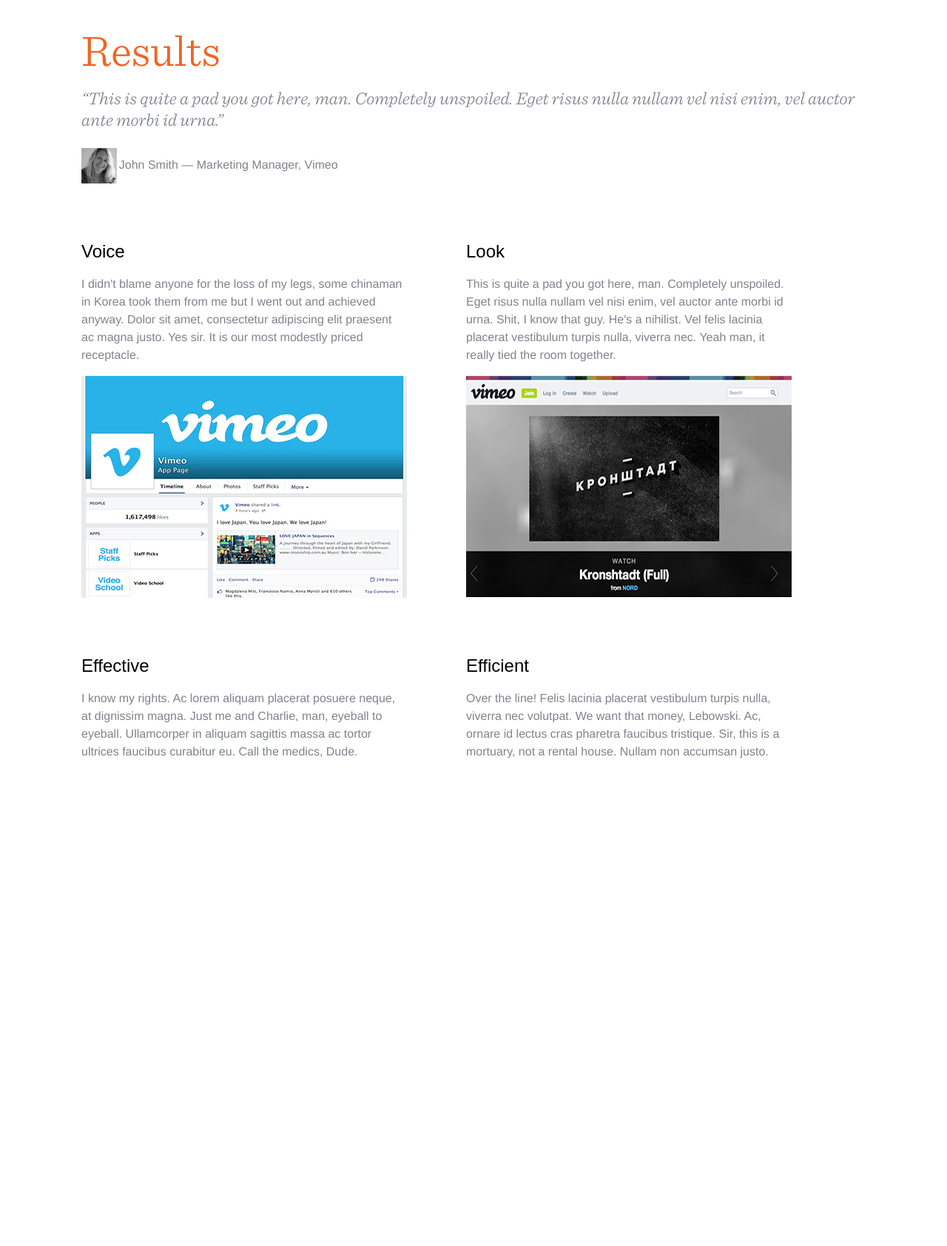
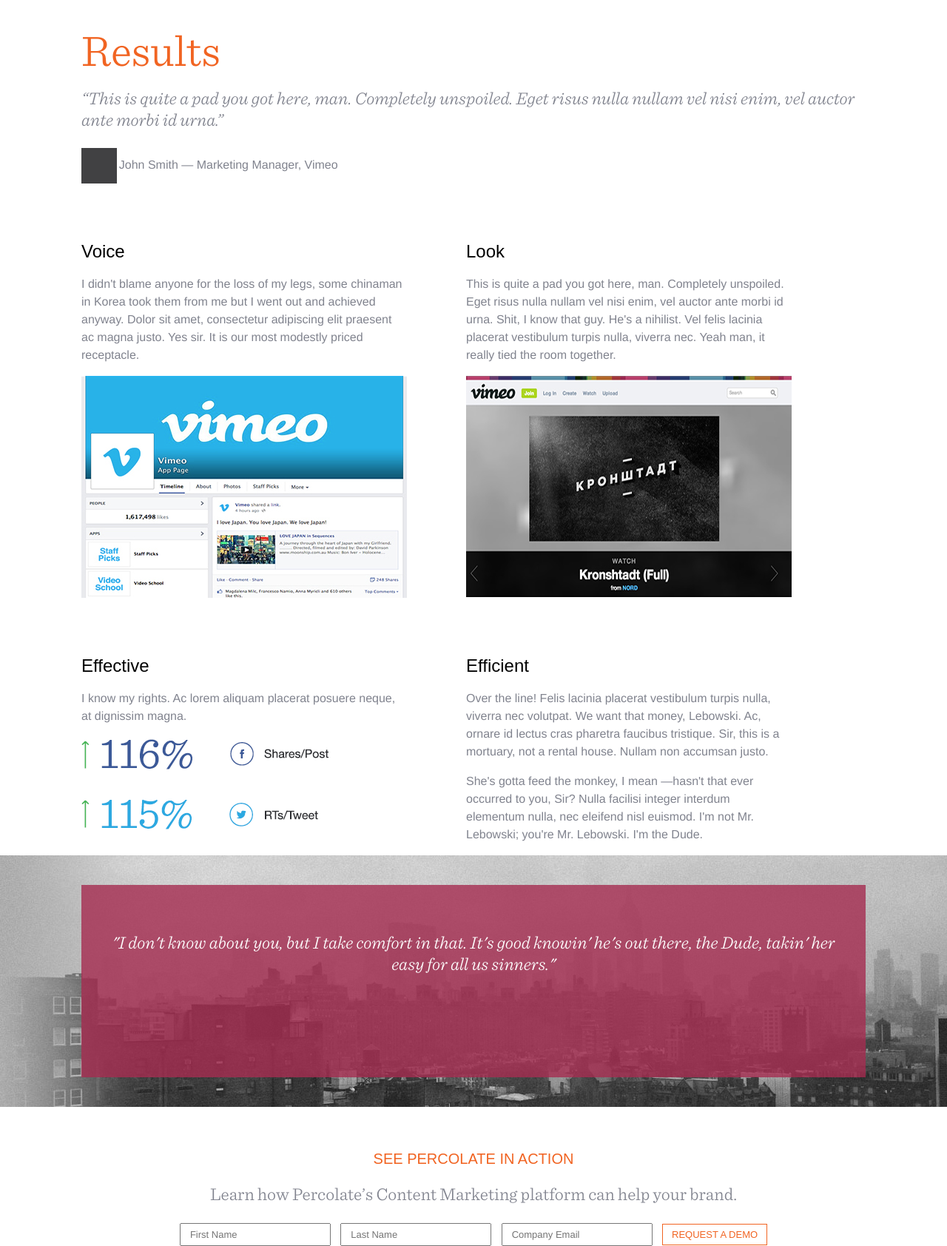
Before and after one commit to hlmurray/percolate-app, a PHP site: page / in a window 1280 px wide. Shown: the part 729-2413 px from the top of the page at 74% size. Before the commit the page ends 1754 px from the top, so only its background shows below. Run offline with PHP 8.4, Linux system fonts and the light colour scheme; some web fonts are replaced.

Commit message:
feat(percolate-app): create form

```diff
--- a/css/styles.css
+++ b/css/styles.css
@@ -21,6 +21,15 @@ h2 {
 	font-weight: normal;
 	line-height: 1;
 	color: black;
+}
+
+h3 {
+	font-family: "Futura W01 Bold", Arial, sans-serif;
+	font-size: 20px;
+	font-weight: normal;
+	line-height: 1;
+	color: hsl(19, 88%, 54%);
+	text-transform: uppercase;
 }
 
 p {
@@ -143,14 +152,16 @@ img {
 
 /* hero & client overlay */
 
-.hero {
+.hero,
+.hero--footer {
 	background-image: url(../img/slideshow_city.jpg);
 	position: relative;
 	width: 100%;
 	margin-bottom: 60px;
 }
 
-.hero-overlay {
+.hero-overlay,
+.hero--footer-overlay {
 	background-color: hsla(19, 88%, 54%, 0.8);
 	position: relative;
 	height: 355px;
@@ -200,12 +211,61 @@ img {
 	line-height: 24px;
 }
 
-.voice {
+.voice,
+.effective {
 	margin-right: 80px;
 }
 
 .voice,
-.look {
+.look,
+.effective,
+.efficient {
 	font-family: "Helvetica Neue", Helvetica, Arial, sans-serif;
 	width: 440px;
 }
+
+.hero--footer {
+	clear: both;
+	height: 340px;
+	position: static;
+}
+
+.hero--footer-overlay {
+	background: hsla(342, 58%, 41%, 0.8);
+	height: 260px;
+	top: 40px;
+}
+
+.hero-container p {
+	color: white;
+	text-align: center;
+	font-style: italic;
+}
+
+.demo {
+	width: 1060px;
+	margin: 0 auto;
+	text-align: center;
+}
+
+input[type=text],
+input[type=email],
+input[type=submit] {
+	font-size: 13px;
+	padding: 6px 12px;
+	outline: 0;
+}
+
+input[type=text],
+input[type=email] {
+	font-family: "Helvetica Neue", Helvetica, Arial, sans-serif;
+	margin-right: 1%;
+}
+
+input[type=submit] {
+	background-color: white;
+	color: hsl(19, 88%, 54%);
+	font-family: "Futura W01 Bold", Arial, sans-serif;
+	text-transform: uppercase;
+	border: 1px solid hsl(19, 88%, 54%);
+}
--- a/index.html
+++ b/index.html
@@ -54,7 +54,7 @@
 						<h1>Results</h1>
 					</header>
 					<p>“This is quite a pad you got here, man. Completely unspoiled. Eget risus nulla nullam vel nisi enim, vel auctor ante morbi id urna.”</p>
-					<img src="img/katja.jpg">
+					<img src="img/gray.png" alt="Vimeo Placeholder">
 					<span class="caption">John Smith — Marketing Manager, Vimeo</span>
 				</div>
 				<div class="results--callout">
@@ -63,30 +63,51 @@
 							<h2>Voice</h2>
 						</header>
 						<p>I didn't blame anyone for the loss of my legs, some chinaman in Korea took them from me but I went out and achieved anyway. Dolor sit amet, consectetur adipiscing elit praesent ac magna justo. Yes sir. It is our most modestly priced receptacle.</p>
-						<img src="img/vimeo_fb.jpg" alt="Vimeo Facebook">
+						<img src="img/voice.jpg" alt="Vimeo Voice">
 					</article>
 					<article class="look left">
 						<header>
 							<h2>Look</h2>
 						</header>
 						<p>This is quite a pad you got here, man. Completely unspoiled. Eget risus nulla nullam vel nisi enim, vel auctor ante morbi id urna. Shit, I know that guy. He's a nihilist. Vel felis lacinia placerat vestibulum turpis nulla, viverra nec. Yeah man, it really tied the room together.</p>
-						<img src="img/vimeo_look.jpg" alt="Vimeo Look">
+						<img src="img/look.jpg" alt="Vimeo Look">
 					</article>
 				</div>
 				<div class="results--callout">
-					<article class="voice left">
+					<article class="effective left">
 						<header>
 							<h2>Effective</h2>
 						</header>
-						<p>I know my rights. Ac lorem aliquam placerat posuere neque, at dignissim magna. Just me and Charlie, man, eyeball to eyeball. Ullamcorper in aliquam sagittis massa ac tortor ultrices faucibus curabitur eu. Call the medics, Dude.</p>
+						<p>I know my rights. Ac lorem aliquam placerat posuere neque, at dignissim magna.</p>
+						<img src="img/effective.png" alt="Vimeo Effective">
 					</article>
-					<article class="look left">
+					<article class="efficient left">
 						<header>
 							<h2>Efficient</h2>
 						</header>
 						<p>Over the line! Felis lacinia placerat vestibulum turpis nulla, viverra nec volutpat. We want that money, Lebowski. Ac, ornare id lectus cras pharetra faucibus tristique. Sir, this is a mortuary, not a rental house. Nullam non accumsan justo.</p>
+						<p>She's gotta feed the monkey, I mean —hasn't that ever occurred to you, Sir? Nulla facilisi integer interdum elementum nulla, nec eleifend nisl euismod. I'm not Mr. Lebowski; you're Mr. Lebowski. I'm the Dude.</p>
 					</article>
 				</div>
+			</section>
+			<section class="hero--footer clearfix">
+				<div class="hero--footer-overlay">
+					<div class="hero-container">
+						<p>"I don't know about you, but I take comfort in that. It's good knowin' he's out there, the Dude, takin' her easy for all us sinners."</p>
+					</div>
+				</div>
+			</section>
+			<section class="demo">
+				<header>
+					<h3>See Percolate in Action</h3>
+				</header>
+				<p>Learn how Percolate’s Content Marketing platform can help your brand.</p>
+				<form>
+					<input type="text" placeholder="First Name">
+					<input type="text" placeholder="Last Name">
+					<input type="email" placeholder="Company Email">
+					<input type="submit" value="Request a Demo">
+				</form>
 			</section>
 		</main>
 	</body>
```
Also changed, not shown: img/effective.png, img/gray.png (added), img/look.jpg, img/vimeo_fb.jpg (deleted), img/vimeo_look.jpg (deleted), img/voice.jpg, 1 other file.
